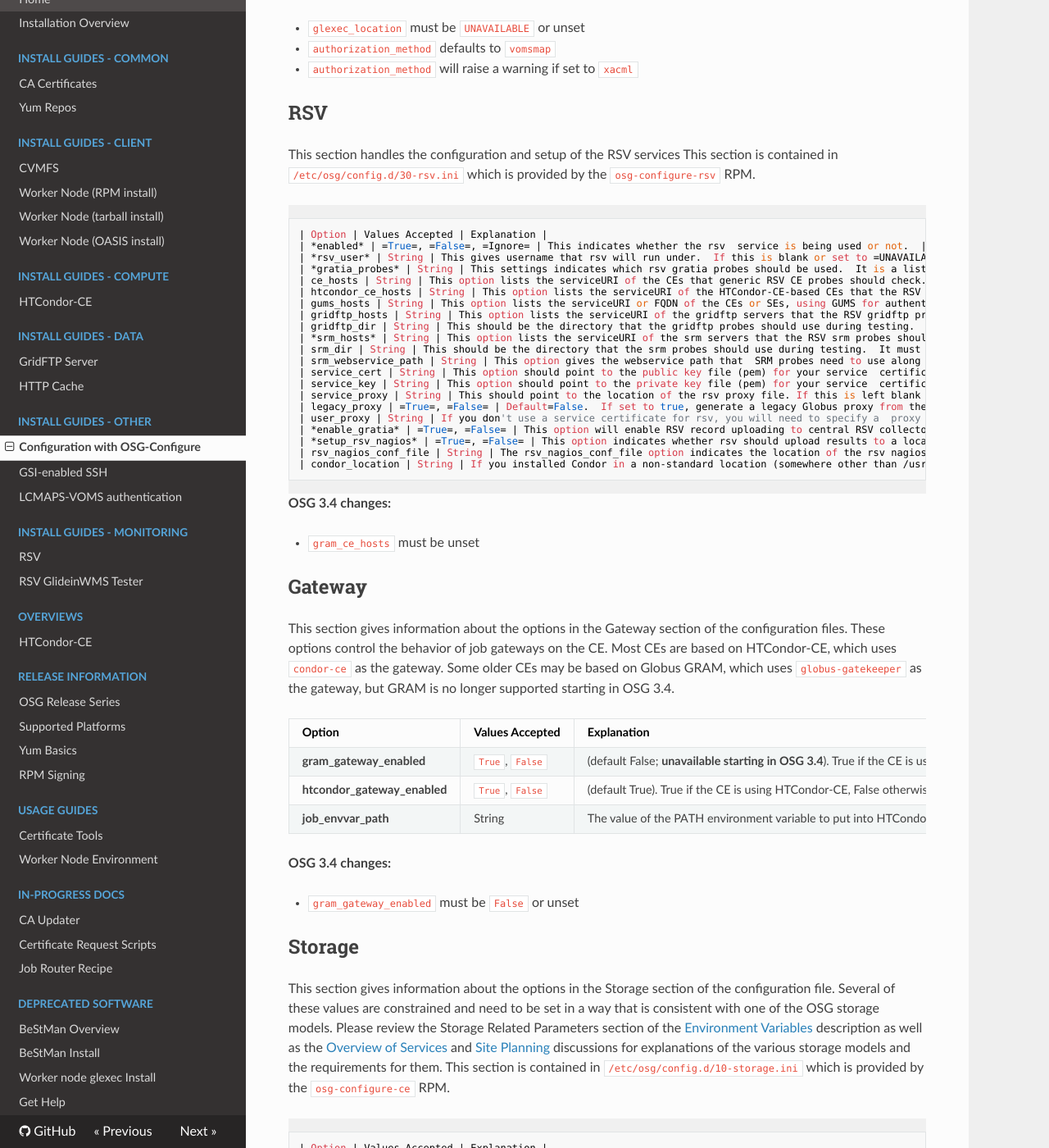
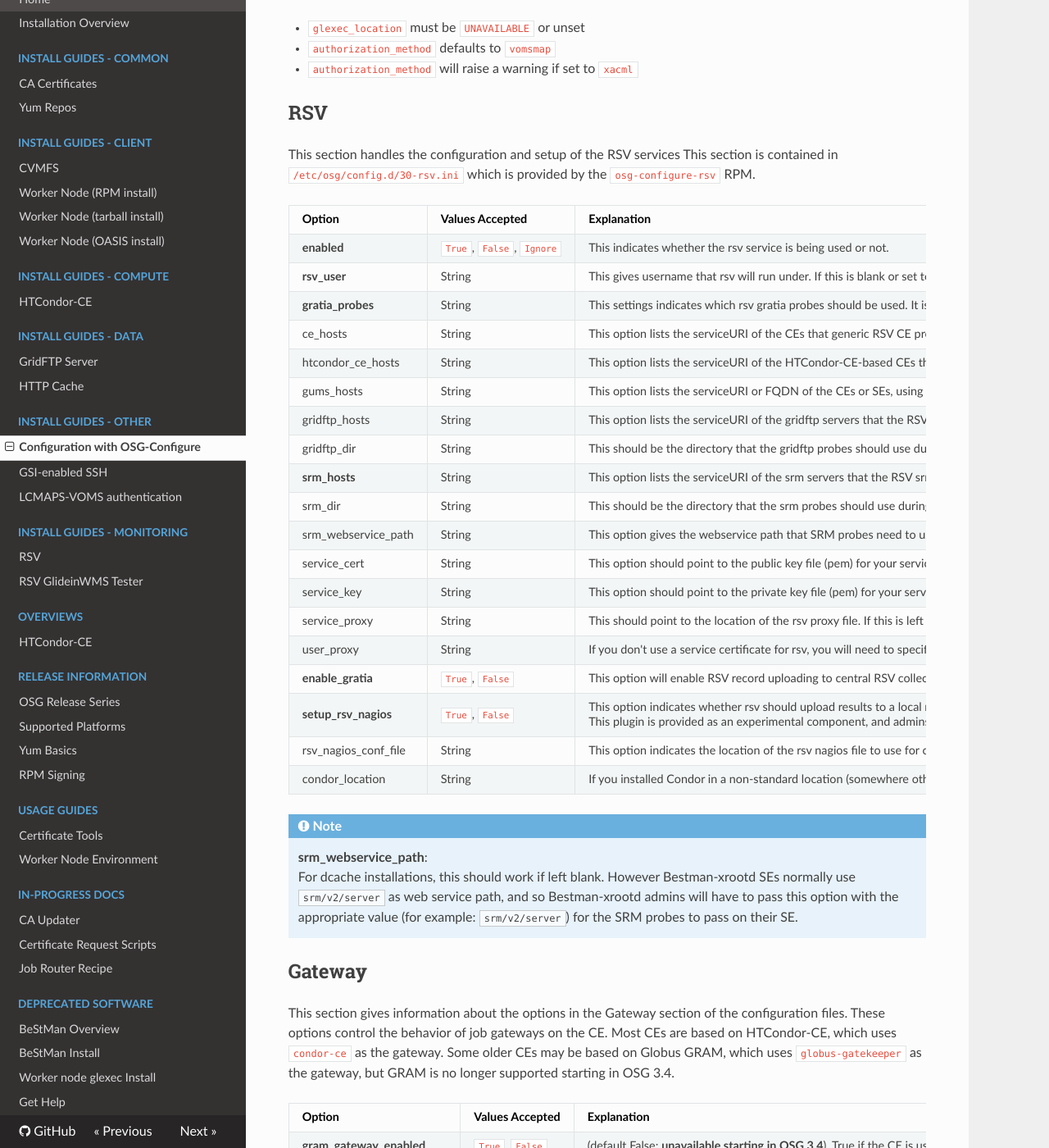
Before and after one commit to osg-htc/docs, an MkDocs documentation site: the page built from docs/other/configuration-with-osg-configure.md, in a window 1280 px wide and 1400 px high, scrolled down 6250 px. Shown: the whole window at 82% size. Built offline with MkDocs 1.6.1, drawn with Linux system fonts in a browser that asks for light colours; nearby versions of some CDN libraries; old or Windows-style settings are respelled for this version of MkDocs.

Commit message:
Hand-convert RSV table

```diff
--- a/docs/other/configuration-with-osg-configure.md
+++ b/docs/other/configuration-with-osg-configure.md
@@ -195,31 +195,35 @@ RSV
 
 This section handles the configuration and setup of the RSV services This section is contained in `/etc/osg/config.d/30-rsv.ini` which is provided by the `osg-configure-rsv` RPM.
 
-    | Option | Values Accepted | Explanation |
-    | *enabled* | =True=, =False=, =Ignore= | This indicates whether the rsv  service is being used or not.  |
-    | *rsv_user* | String | This gives username that rsv will run under.  If this is blank or set to =UNAVAILABLE=, it will default to rsv. |
-    | *gratia_probes* | String | This settings indicates which rsv gratia probes should be used.  It is a list of probes separated by a comma.  Valid probes are metric, condor, pbs, lsf, sge, managedfork, hadoop-transfer, and gridftp-transfer |
-    | ce_hosts | String | This option lists the serviceURI of the CEs that generic RSV CE probes should check.  This should be a list of serviceURIs =(hostname[:port/service])= separated by a comma (e.g. my.host,my.host2,my.host3:2812). This must be set if enable_ce_probes is set. If this is left blank or set to =UNAVAILABLE=, the CE's hostname is used by default. |
-    | htcondor_ce_hosts | String | This option lists the serviceURI of the HTCondor-CE-based CEs that the RSV HTCondor-CE probes should check. This should be a list of serviceURIs (hostname[:port/service]) separated by a comma (e.g. my.host,my.host2,my.host3:2812). This should be set if htcondor_gateway_enabled in the Gateway configuration section is True. |
-    | gums_hosts | String | This option lists the serviceURI or FQDN of the CEs or SEs, using GUMS for authentication, that the RSV GUMS probes should check.  This should be a list of *CE* or *SE* FQDNs (and _not a !GUMS server FQDN_) separated by a comma (e.g. my.host,my.host2,my.host3).  This will default to the ce_hosts option if it is left blank or set to UNAVAILABLE |
-    | gridftp_hosts | String | This option lists the serviceURI of the gridftp servers that the RSV gridftp probes should check.  This should be a list of serviceURIs (hostname[:port/service]) separated by a comma (e.g. my.host.iu.edu:2812,my.host2,my.host3).  This will default to the ce_hosts option if it is left blank or set to =UNAVAILABLE= |
-    | gridftp_dir | String | This should be the directory that the gridftp probes should use during testing.  It must be given if enable_gridftp_probes is enabled. This defaults to /tmp if left blank or set to UNAVAILABLE. |
-    | *srm_hosts* | String | This option lists the serviceURI of the srm servers that the RSV srm probes should check.  This should be a list of serviceURIs (hostname[:port/service]) separated by a comma (e.g. my.host,my.host2,my.host3:8444).  This will default to the ce_hosts option if it is left blank or set to =UNAVAILABLE= |
-    | srm_dir | String | This should be the directory that the srm probes should use during testing.  It must be given if enable_srm_probes is enabled. |
-    | srm_webservice_path | String | This option gives the webservice path that  SRM probes need to use along with the host: port. For dcache installations, this should work if left blank. However Bestman-xrootd SEs normally use srm/v2/server as web service path, and so Bestman-xrootd admins will have to pass this option with the appropriate value (for example: "srm/v2/server") for the SRM probes to pass on their SE. |
-    | service_cert | String | This option should point to the public key file (pem) for your service  certificate. If this is left blank or set to =UNAVAILABLE=  and the user_proxy  setting is set , it will default to /etc/grid-security/rsvcert.pem |
-    | service_key | String | This option should point to the private key file (pem) for your service  certificate. If this is left blank or set to =UNAVAILABLE= and the service_cert  setting is enabled, it will default to /etc/grid-security/rsvkey.pem . |
-    | service_proxy | String | This should point to the location of the rsv proxy file. If this is left blank or set to =UNAVAILABLE= and the use_service_cert  setting is enabled, it will default to /tmp/rsvproxy. |
-    | legacy_proxy | =True=, =False= | Default=False.  If set to true, generate a legacy Globus proxy from the service certificate using =grid-proxy-init -old=.  This has no effect for user proxies since those are not automatically generated by RSV.  New in osg-configure-1.0.8|
-    | user_proxy | String | If you don't use a service certificate for rsv, you will need to specify a  proxy file that RSV should use in the proxy_file setting.  If this is set, then  service_cert, service_key, and service_proxy should be left blank, or set to =UNAVAILABE= or =DEFAULT=. |
-    | *enable_gratia* | =True=, =False= | This option will enable RSV record uploading to central RSV collector at the GOC.   This should be set to True on all OSG resources (and to False on non-OSG resources). |
-    | *setup_rsv_nagios* | =True=, =False= | This option indicates whether rsv should upload results to a local  nagios server instance. This should be set to True or False.<br> This plugin is provided as an experimental component, and admins are recommend *not to enable* it on production resources.  |
-    | rsv_nagios_conf_file | String | The rsv_nagios_conf_file option indicates the location of the rsv nagios  file to use for configuration details. This file *needs to be configured locally for  !RSV-Nagios forwarding to work* -- see inline comments in file for more information.|
-    | condor_location | String | If you installed Condor in a non-standard location (somewhere other than /usr, which is where the RPM puts it)  you must specify the path to the install dir here. |
+| Option               | Values Accepted           | Explanation                                                                                                                                                                                                                                                            |
+|----------------------|---------------------------|------------------------------------------------------------------------------------------------------------------------------------------------------------------------------------------------------------------------------------------------------------------------|
+| **enabled**          | `True`, `False`, `Ignore` | This indicates whether the rsv  service is being used or not.                                                                                                                                                                                                          |
+| **rsv_user**         | String                    | This gives username that rsv will run under.  If this is blank or set to `UNAVAILABLE`, it will default to rsv.                                                                                                                                                        |
+| **gratia_probes**    | String                    | This settings indicates which rsv gratia probes should be used.  It is a list of probes separated by a comma.  Valid probes are metric, condor, pbs, lsf, sge, managedfork, hadoop-transfer, and gridftp-transfer                                                      |
+| ce_hosts             | String                    | This option lists the serviceURI of the CEs that generic RSV CE probes should check.  This should be a list of serviceURIs (`hostname[:port/service]`) separated by a comma (e.g. `my.host,my.host2,my.host3:2812`).                                                   |
+| htcondor_ce_hosts    | String                    | This option lists the serviceURI of the HTCondor-CE-based CEs that the RSV HTCondor-CE probes should check. This should be a list of serviceURIs (`hostname[:port/service]`) separated by a comma (e.g. `my.host,my.host2,my.host3:2812`). |                           |
+| gums_hosts           | String                    | This option lists the serviceURI or FQDN of the CEs or SEs, using GUMS for authentication, that the RSV GUMS probes should check.  This should be a list of *CE* or *SE* FQDNs (and _not a GUMS server FQDN_) separated by a comma (e.g. `my.host,my.host2,my.host3`). |
+| gridftp_hosts        | String                    | This option lists the serviceURI of the gridftp servers that the RSV gridftp probes should check.  This should be a list of serviceURIs (`hostname[:port/service]`) separated by a comma (e.g. `my.host.iu.edu:2812,my.host2,my.host3`).                               |
+| gridftp_dir          | String                    | This should be the directory that the gridftp probes should use during testing.  This defaults to `/tmp` if left blank or set to `UNAVAILABLE`.                                                                                                                        |
+| **srm_hosts**        | String                    | This option lists the serviceURI of the srm servers that the RSV srm probes should check.  This should be a list of serviceURIs (`hostname[:port/service]`) separated by a comma (e.g. `my.host,my.host2,my.host3:8444`).                                              |
+| srm_dir              | String                    | This should be the directory that the srm probes should use during testing.  It must be given if enable_srm_probes is enabled.                                                                                                                                         |
+| srm_webservice_path  | String                    | This option gives the webservice path that SRM probes need to use along with the host:port. See note.                                                                                                                                                                  |
+| service_cert         | String                    | This option should point to the public key file (pem) for your service  certificate. If this is left blank or set to `UNAVAILABLE` and the `user_proxy` setting is set, it will default to `/etc/grid-security/rsvcert.pem`                                            |
+| service_key          | String                    | This option should point to the private key file (pem) for your service  certificate. If this is left blank or set to `UNAVAILABLE` and the `service_cert` setting is enabled, it will default to `/etc/grid-security/rsvkey.pem` .                                    |
+| service_proxy        | String                    | This should point to the location of the rsv proxy file. If this is left blank or set to `UNAVAILABLE` and the use_service_cert  setting is enabled, it will default to `/tmp/rsvproxy`.                                                                               |
+| user_proxy           | String                    | If you don't use a service certificate for rsv, you will need to specify a  proxy file that RSV should use in the proxy_file setting.  If this is set, then  service_cert, service_key, and service_proxy should be left blank, or set to `UNAVAILABE` or `DEFAULT`.   |
+| **enable_gratia**    | `True`, `False`           | This option will enable RSV record uploading to central RSV collector at the GOC.   This should be set to True on all OSG resources (and to False on non-OSG resources).                                                                                               |
+| **setup_rsv_nagios** | `True`, `False`           | This option indicates whether rsv should upload results to a local  nagios server instance. This should be set to True or False.<br> This plugin is provided as an experimental component, and admins are recommend *not to enable* it on production resources.        |
+| rsv_nagios_conf_file | String                    | This option indicates the location of the rsv nagios  file to use for configuration details. This file *needs to be configured locally for RSV-Nagios forwarding to work* -- see inline comments in file for more information.                                         |
+| condor_location      | String                    | If you installed Condor in a non-standard location (somewhere other than /usr, which is where the RPM puts it)  you must specify the path to the install dir here.                                                                                                     |
 
-**OSG 3.4 changes:**
-
--   `gram_ce_hosts` must be unset
+!!! note
+    **srm_webservice_path**:<br/>
+    For dcache installations, this should work if left blank. However
+    Bestman-xrootd SEs normally use `srm/v2/server` as web service path, and so
+    Bestman-xrootd admins will have to pass this option with the appropriate
+    value (for example: `srm/v2/server`) for the SRM probes to pass on their
+    SE.
 
 Gateway
 -------
```
